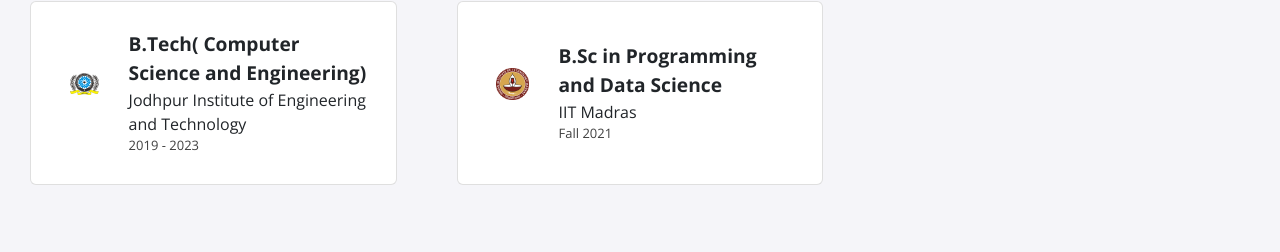
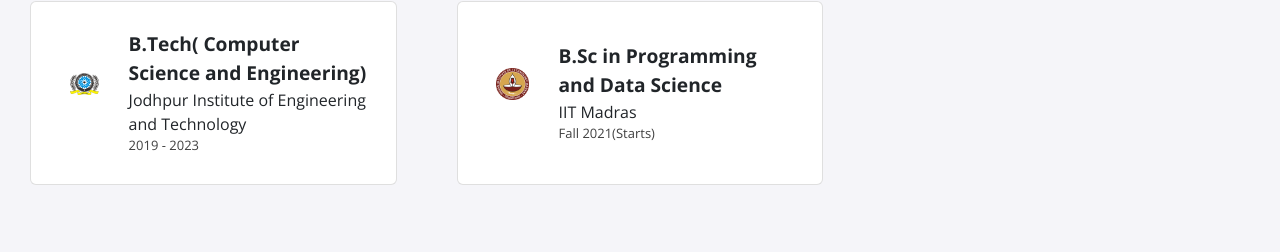
Before and after one commit to Divyaanshmertia/Divyaanshmertia.github.io, a Jekyll site: the page built from index.html, in a window 1280 px wide. Shown: the part 962-1214 px from the top of the page. Built offline with Jekyll 4.4.1, drawn with Linux system fonts in a browser that asks for light colours; nearby versions of some CDN libraries.

Commit message:
Update education.yml

```diff
--- a/_data/education.yml
+++ b/_data/education.yml
@@ -5,5 +5,5 @@
 
 - course: B.Sc in Programming and Data Science
   institute: IIT Madras
-  dates: Fall 2021
+  dates: Fall 2021(Starts)
   logo: fellowship.svg.png
```
